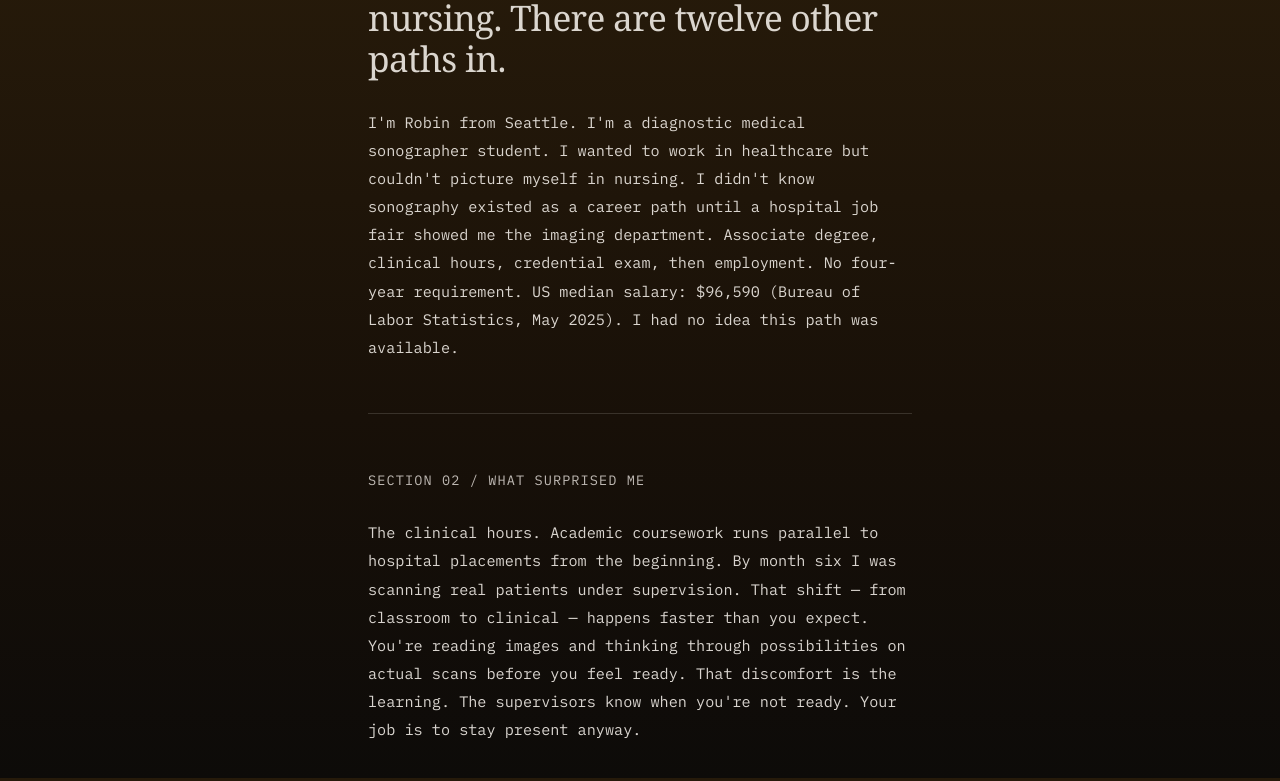
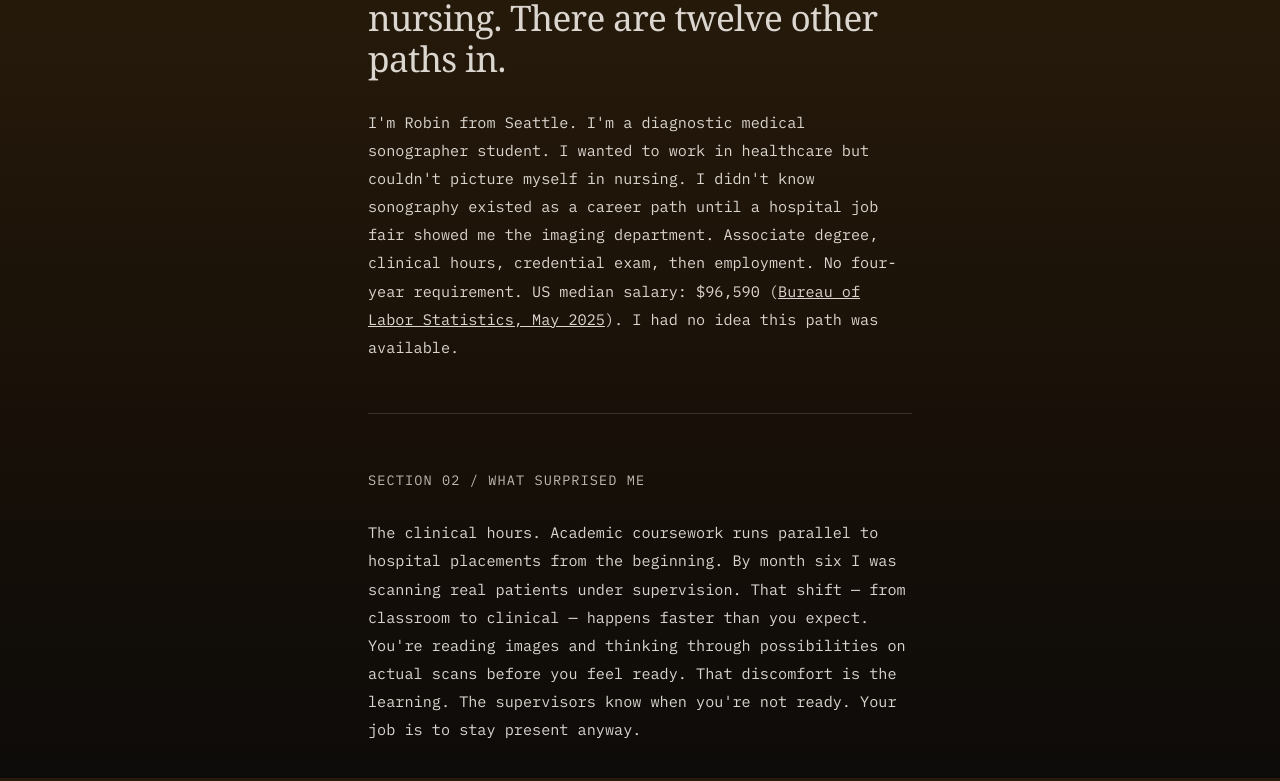
Before and after one commit to limmun-lab/terrain, a Next.js app: page /worker/robin in a window 1280 px wide. Shown: the part 822-1603 px from the top of the page. Built offline with nearby package versions, Linux system fonts and the light colour scheme.

Commit message:
copy(robin): link the salary source to the BLS page
Co-Authored-By: Claude Sonnet 5.5 <noreply@anthropic.com>
Claude-Session: https://claude.ai/code/session_01RdeNv53p2mggfmToCJS3LT

```diff
--- a/app/worker/robin/page.tsx
+++ b/app/worker/robin/page.tsx
@@ -173,7 +173,7 @@ export default function RobinPage() {
             until a hospital job fair showed me the imaging department.
             Associate degree, clinical hours, credential exam,
             then employment. No four-year requirement.
-            US median salary: $96,590 (Bureau of Labor Statistics, May 2025).
+            US median salary: $96,590 (<a href="https://www.bls.gov/ooh/healthcare/diagnostic-medical-sonographers.htm" target="_blank" rel="noopener noreferrer" style={{ color: "inherit", textDecoration: "underline" }}>Bureau of Labor Statistics, May 2025</a>).
             I had no idea this path was available.
           </p>
         </motion.section>
```
